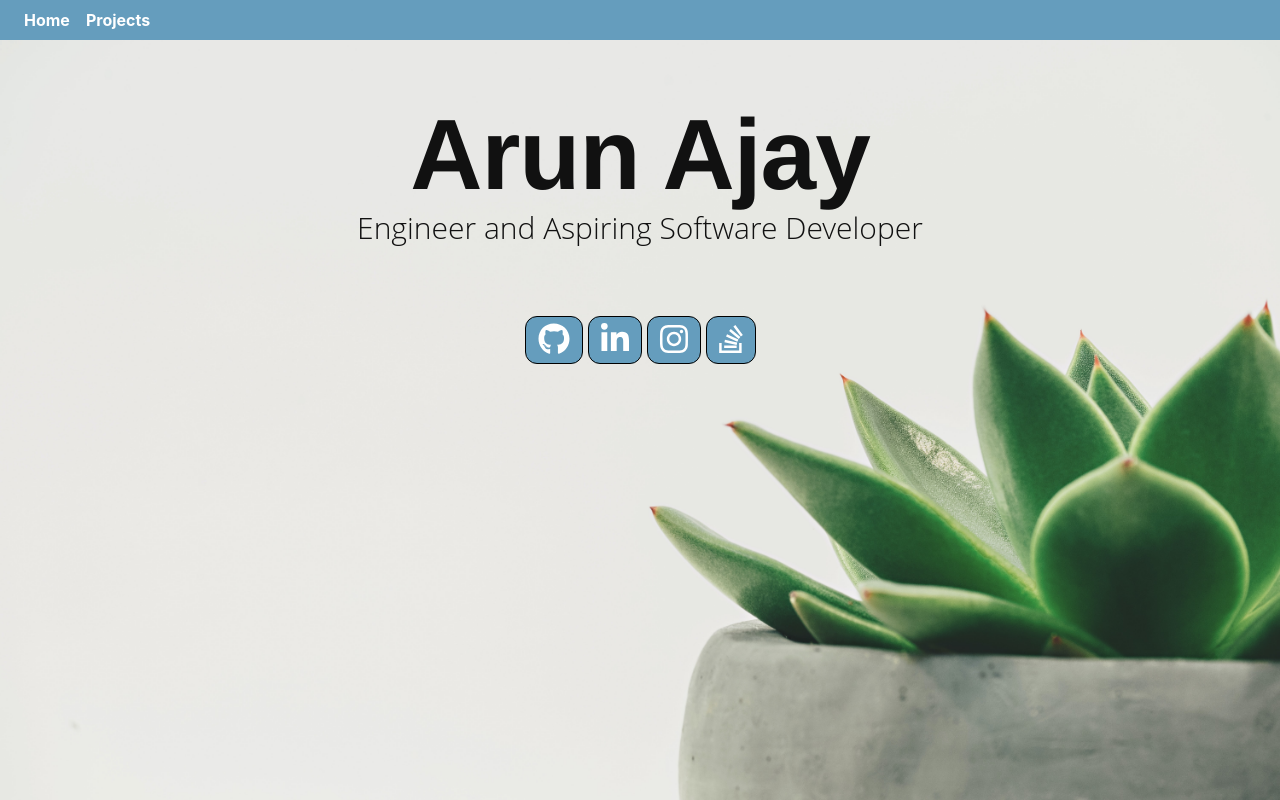
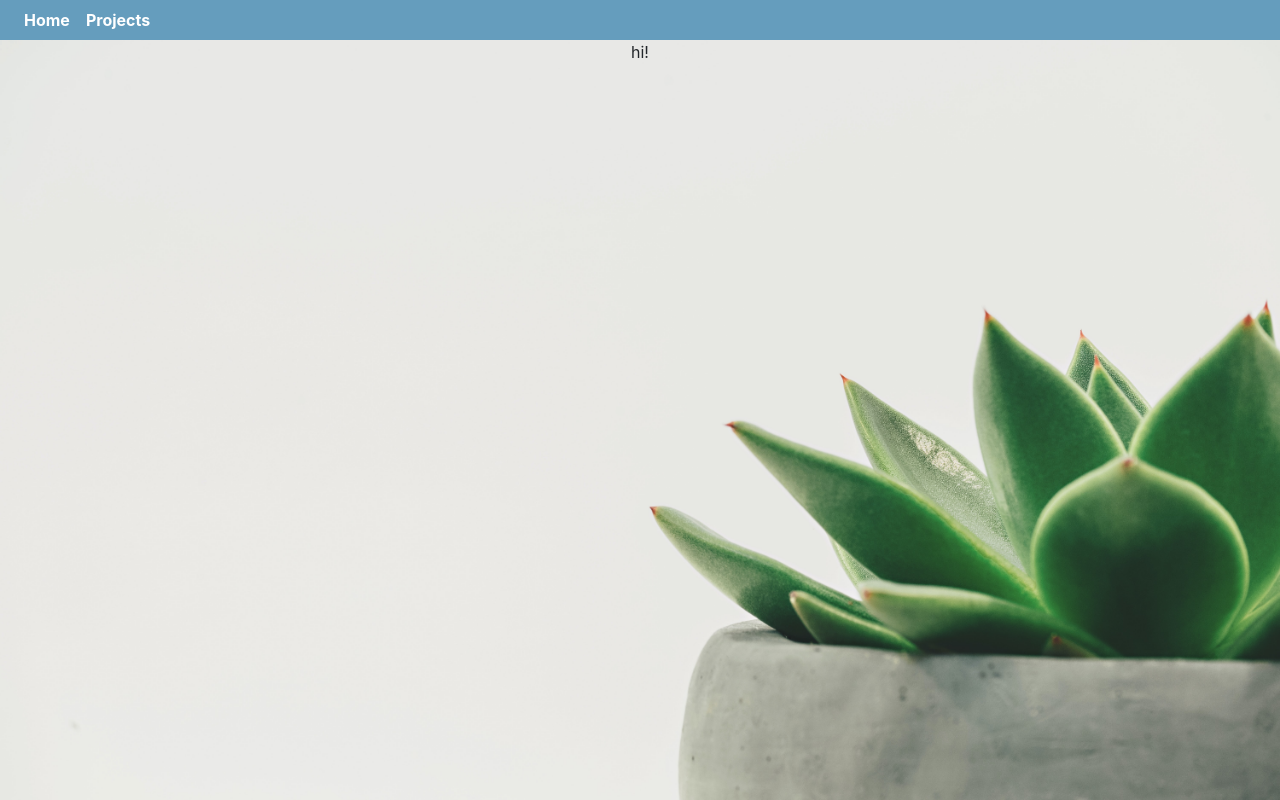
Before and after one commit to arun-ajay/arun-ajay-website-OLD, a React (Create React App) app: page /Projects in a window 1280 px wide. Built offline with nearby package versions, Linux system fonts and the light colour scheme.

Commit message:
added page routing

```diff
--- a/src/App.js
+++ b/src/App.js
@@ -2,16 +2,22 @@ import React from 'react';
 import './App.css';
 import Header from "./components/header/header";
 import Home from "./components/pages/Home/Home"; //eslint-disable-next-line
+import Projects from "./components/pages/Projects/Projects";
 import { Container, Row, Col } from 'reactstrap';
+import {Route,Switch} from 'react-router-dom';
 function App() {
   return (
       <Container fluid className = "main">
-        <Row className = "nav">
-        <Header></Header>
-        </Row>
-        <Row className = "page">
-          <Home></Home>
-        </Row>
+          <Row className = "nav">
+          <Header></Header>
+          </Row>
+          <Switch>
+            <Row className = "page">
+              <Route path = "/" component = {Home} exact/>
+              <Route path = "/Home" component = {Home} exact/>
+              <Route path = "/Projects" component = {Projects} exact/>
+            </Row>
+          </Switch>
       </Container>
   );
 }
--- a/src/index.js
+++ b/src/index.js
@@ -4,11 +4,13 @@ import './index.css';
 import App from './App';
 import * as serviceWorker from './serviceWorker';
 import 'bootstrap/dist/css/bootstrap.min.css';
+import { BrowserRouter,Route,Switch} from 'react-router-dom';
+
 
 ReactDOM.render(
-  <React.StrictMode>
+  <BrowserRouter>
     <App />
-  </React.StrictMode>,
+  </BrowserRouter>,
   document.getElementById('root')
 );
 
```
Also changed, not shown: src/components/pages/Projects/Projects.js (+3 -4 lines).
